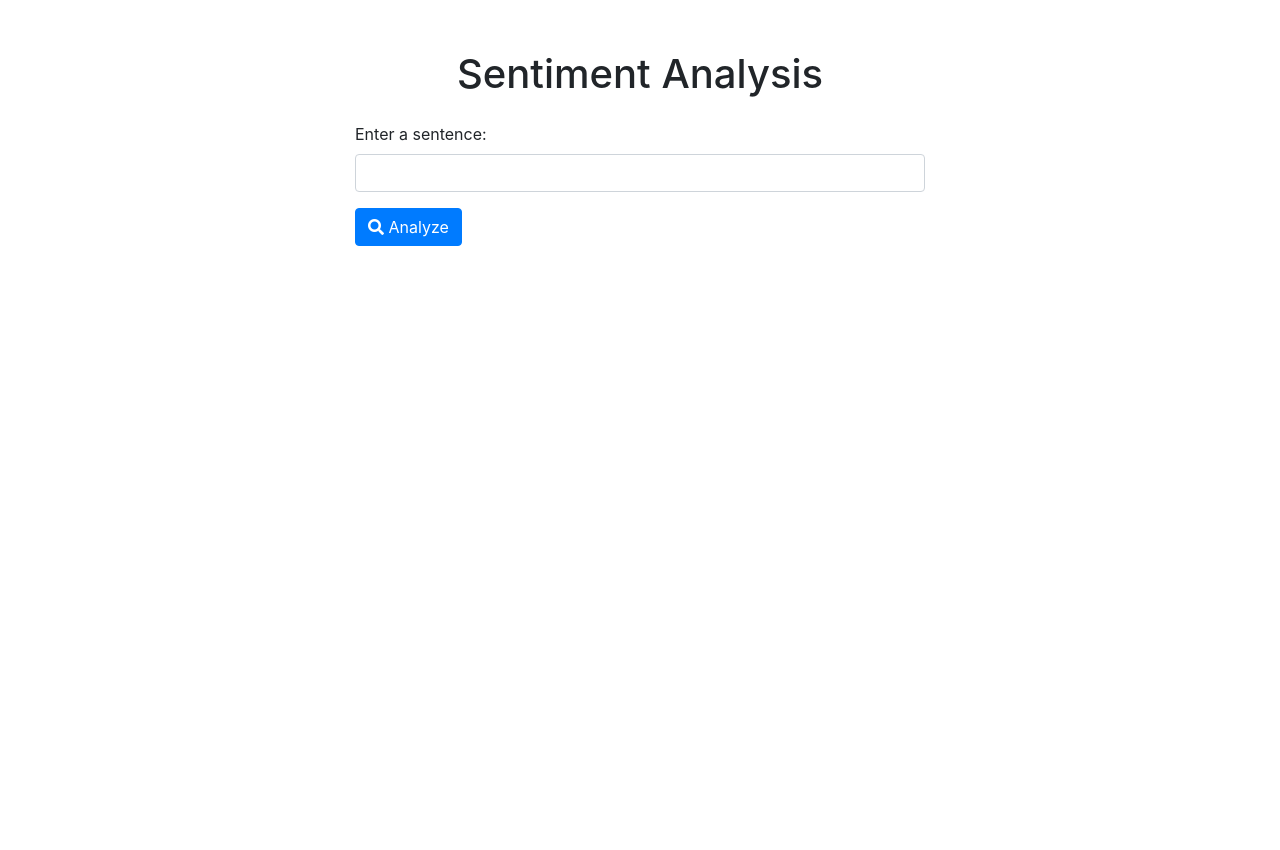
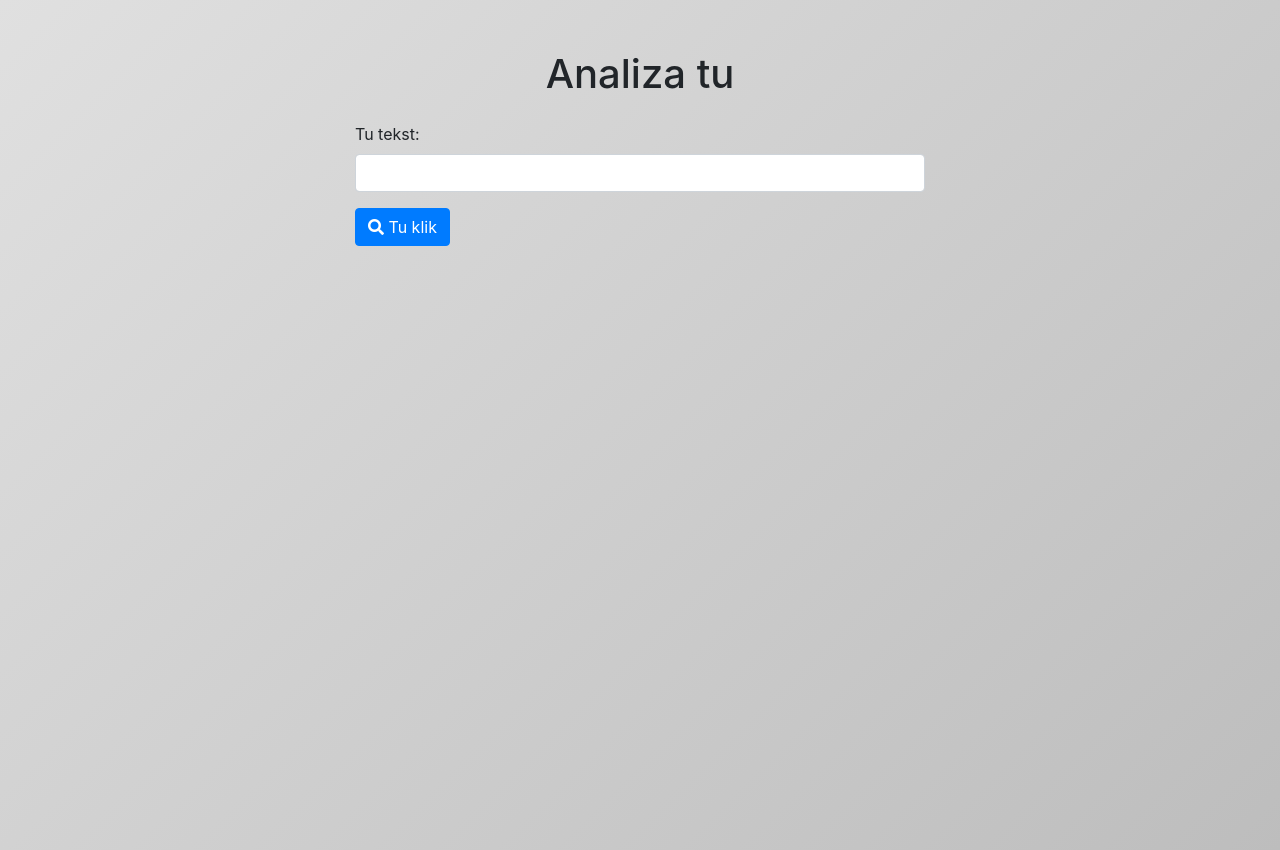
Before and after one commit to kubalewcz/Sentiment, a Flask app: page / in a window 1280 px wide. Before the commit the page ends 246 px from the top, so only its background shows below. Run offline with Flask 3, Linux system fonts and the light colour scheme; some libraries are stand-ins or nearby versions.

Commit message:
Minor changes

```diff
--- /dev/null
+++ b/static/css/style.css
@@ -0,0 +1,6 @@
+body {
+    margin-top: 20px;
+    overflow: hidden;
+    min-height: 100vh; /* Ensure the body covers the full viewport height */
+    background: linear-gradient(135deg, #e0e0e0, #bdbdbd) no-repeat; /* Ensure no repeat */
+}
--- a/templates/index.html
+++ b/templates/index.html
@@ -2,13 +2,13 @@
 <!DOCTYPE html>
 <html>
 <head>
-       <title>Sentiment Analysis</title>
+    <title>Tu analiza</title>
+    <link rel="stylesheet" type="text/css" href="{{ url_for('static', filename='css/style.css') }}">
     <link href="https://stackpath.bootstrapcdn.com/bootstrap/4.5.2/css/bootstrap.min.css" rel="stylesheet">
     <script src="https://code.jquery.com/jquery-3.5.1.slim.min.js"></script>
     <script src="https://cdn.jsdelivr.net/npm/@popperjs/core@2.9.2/dist/umd/popper.min.js"></script>
     <script src="https://stackpath.bootstrapcdn.com/bootstrap/4.5.2/js/bootstrap.min.js"></script>
     <link href="https://cdnjs.cloudflare.com/ajax/libs/font-awesome/5.15.3/css/all.min.css" rel="stylesheet">
-       <link href="https://stackpath.bootstrapcdn.com/bootstrap/4.5.2/css/bootstrap.min.css" rel="stylesheet">
     <style>
         body { margin-top: 20px; }
         .container { max-width: 600px; margin-top: 50px; }
@@ -16,18 +16,18 @@
 </head>
 <body>
     <div class="container">
-           <h1 class="text-center mb-4">Sentiment Analysis</h1>
+        <h1 class="text-center mb-4">Analiza tu</h1>
         <form method="post" class="mb-4">
             <div class="form-group">
-                   <label for="sentence">Enter a sentence:</label>
+                <label for="sentence">Tu tekst:</label>
                 <input type="text" id="sentence" name="sentence" class="form-control" value="{{ sentence }}" required>
             </div>
             <button type="submit" class="btn btn-primary">
-                    <i class="fas fa-search"></i> Analyze
+                <i class="fas fa-search"></i> Tu klik
             </button>
         </form>
         {% if sentiment %}
-               <h2 class="alert alert-info">Predicted Sentiment: {{ sentiment }}</h2>
+            <h2 class="alert alert-info">Tu predykcja: {{ sentiment }}</h2>
         {% endif %}
     </div>
 </body>
```
Also changed, not shown: model/training.py (+3 -9 lines). Lines whose indentation alone changed are shown as unchanged.
